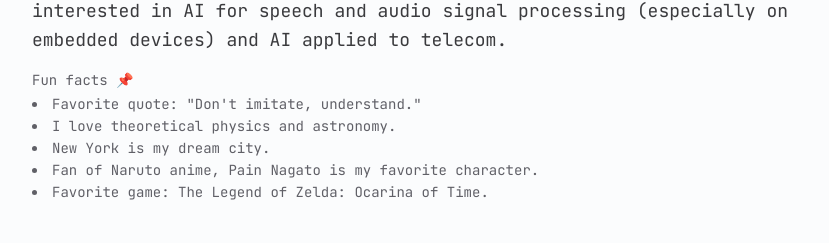
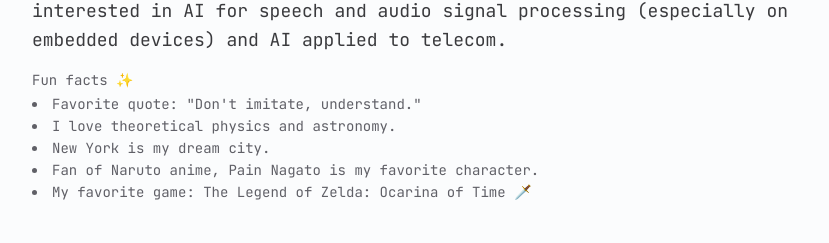
Before and after one commit to AmraniCh/amranich.dev, an Astro site: page / in a window 1280 px wide. Shown: the part 426-669 px from the top of the page, without its empty margins (224-1053 px from the left). Built offline with nearby package versions, Linux system fonts and the light colour scheme; Astro itself is replaced by a stand-in of ours.

Commit message:
change: update fun facts emoji and favorite game

```diff
--- a/public/0user.json
+++ b/public/0user.json
@@ -10,7 +10,7 @@
             "I love theoretical physics and astronomy.",
             "New York is my dream city.",
             "Fan of Naruto anime, Pain Nagato is my favorite character.",
-            "Favorite game: The Legend of Zelda: Ocarina of Time."
+            "My favorite game: The Legend of Zelda: Ocarina of Time 🗡️"
         ]
     },
     "site": {
--- a/src/pages/index.astro
+++ b/src/pages/index.astro
@@ -21,7 +21,7 @@ import siteInfo from "../../public/0user.json";
             {siteInfo.home.funFacts && siteInfo.home.funFacts.length > 0 && (
                 <div class:list={["text-sm text-muted-foreground", siteInfo.home.note ? "mb-4" : "mb-10"]}>
                     <p class="mb-1">
-                        Fun facts <span aria-hidden="true">📌</span>
+                        Fun facts <span aria-hidden="true">✨</span>
                     </p>
                     <ul class="list-disc list-inside space-y-0.5">
                         {siteInfo.home.funFacts.map(fact => (
```
